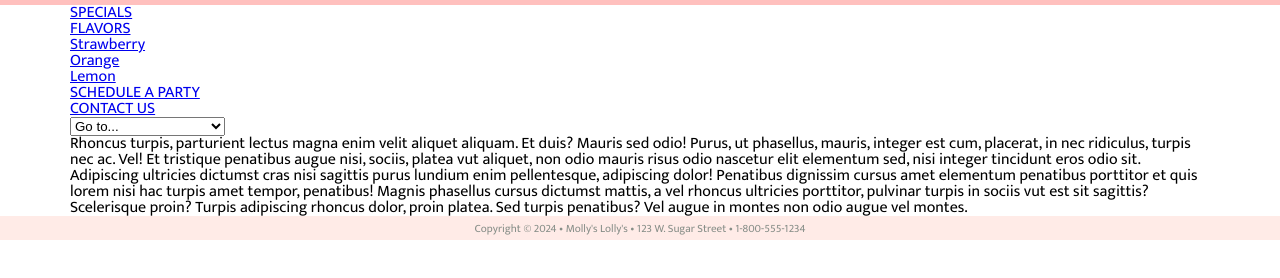
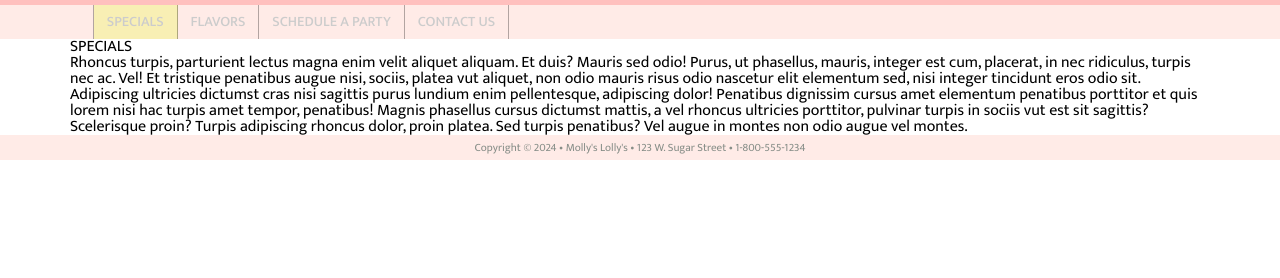
Before and after one commit to MadGalactic/LollipopShop, a plain HTML site: page index.html in a window 1280 px wide. Shown: the part 78-356 px from the top of the page. Drawn offline with nearby package versions, Linux system fonts and the light colour scheme.

Commit message:
updated functionality for navigation using option?select across phone, tablet, and desktop view

```diff
--- a/index.html
+++ b/index.html
@@ -66,6 +66,7 @@
 
     <div id="contentWrapper">
         <div class="row">
+            <h1>SPECIALS</h1>
             <p>Rhoncus turpis, parturient lectus magna enim velit aliquet aliquam. Et duis? Mauris sed odio! Purus, ut phasellus, mauris, integer est cum, placerat, in nec ridiculus, turpis nec ac. Vel! Et tristique penatibus augue nisi, sociis, platea vut aliquet, non odio mauris risus odio nascetur elit elementum sed, nisi integer tincidunt eros odio sit. Adipiscing ultricies dictumst cras nisi sagittis purus lundium enim pellentesque, adipiscing dolor! Penatibus dignissim cursus amet elementum penatibus porttitor et quis lorem nisi hac turpis amet tempor, penatibus! Magnis phasellus cursus dictumst mattis, a vel rhoncus ultricies porttitor, pulvinar turpis in sociis vut est sit sagittis? Scelerisque proin? Turpis adipiscing rhoncus dolor, proin platea. Sed turpis penatibus? Vel augue in montes non odio augue vel montes.</p>
         </div> <!-- end row div -->
     </div> <!-- end of content wrapper-->
--- a/stylesheets/desktop.css
+++ b/stylesheets/desktop.css
@@ -9,9 +9,14 @@
 
 
      /*---------- NAVIGATION -----------*/
+     nav ul li a {
+          transition: background 0.3s linear;
+     }
 
-
-
+     nav ul li a:hover {
+          background-color: rgba(0,0,0,0.2);
+          color: white;
+     }
 
 
 
--- a/stylesheets/phone-default.css
+++ b/stylesheets/phone-default.css
@@ -31,6 +31,26 @@ header h2 {
 	margin-top: .75em;
 }
 
+/* NAVIGATION */
+
+#navWrapper {
+    background-color: #FFEBE7;
+}
+
+nav {
+    padding: .3em 0;
+}
+
+nav ul {
+    display: none;
+}
+
+nav select {
+    display: block;
+    margin: 0 2%;
+    width: 96%;
+}
+
 /*----- FOOTER -----*/
  #footerWrapper {
     background-color: #FFEBE7;
--- a/stylesheets/tablet.css
+++ b/stylesheets/tablet.css
@@ -6,15 +6,60 @@
 
     /*---------- NAVIGATION -----------*/
 
+    nav select {
+        display: none;
+    }
 
+    nav {
+        padding: 0;
+    }
 
+    nav ul {
+        display:block;
+        margin-left: 2%;
+        border-left: solid 1px rgba(0,0,0,0.3)
+    }
+        /* main menu items float side by side */
 
+    nav ul li {
+        float: left;
+    }
 
+    nav ul li a {
+        display: block;
+        color: #ccc;
+        text-decoration: none;
+        border-right: solid 1px rgba(0,0,0,0.3);
+        font-size: .9em;
+        font-weight: 500;
+        padding: .7em .9em;
+    }
 
+    /*  adding the > symbol applies the styling only to the first immediate child and no subchildren  */
+    nav ul li.active > a {
+        background-color:#F8EFB4;
+    }
 
+    /* rules for submenu items */
 
+nav ul li ul {
+    z-index: 99;
+    position: absolute;
+    margin: 0;
+    left: -999em;
+    width: 10em;
+    background-color: #D7EDFE;
+}
 
+nav ul li ul li {
+    float: none;
+    border-bottom: solid 1px rgba(0,0,0,0.3);
+    border-right: none;
+}
 
+ nav li:hover ul {
+    left: auto; /* put it back inline with the parent*/
+ }
 
 
 } /*end of the media query */
```
Lines whose indentation alone changed are shown as unchanged.
